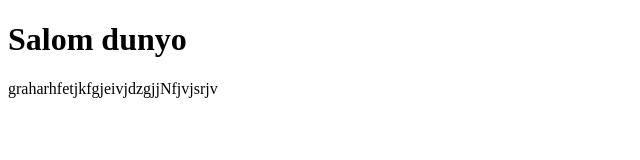
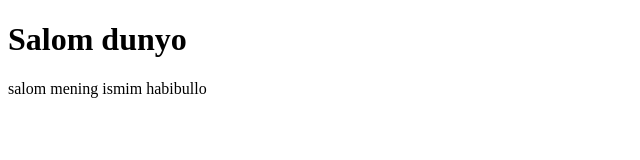
Before and after one commit to h0310303-a11y/branching, a plain HTML site: page index.html in a window 1280 px wide. Shown: the full height of the page, 0-640 px from the left. Drawn offline with Linux system fonts and the light colour scheme.

Commit message:
p tegi ichiga meni ismim kiritildi

```diff
--- a/index.html
+++ b/index.html
@@ -7,6 +7,6 @@
 </head>
 <body>
 <h1>Salom dunyo</h1>
-graharhfetjkfgjeivjdzgjjNfjvjsrjv
+<p>salom mening ismim habibullo</p>
 </body>
 </html>
```
